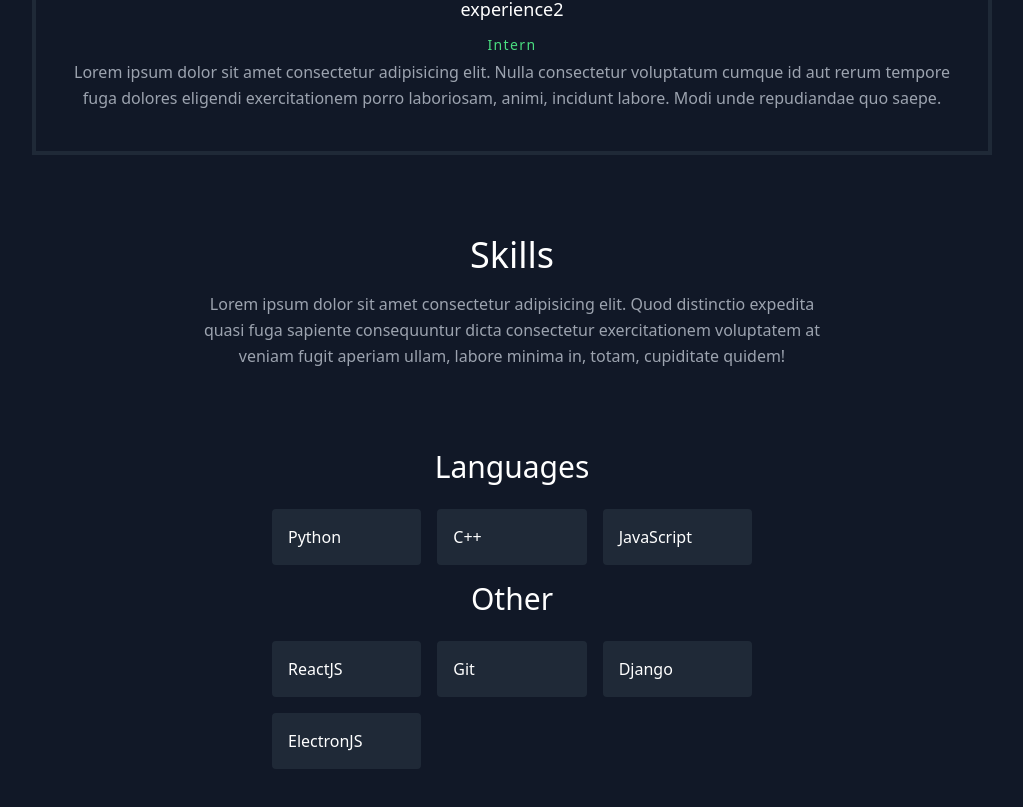
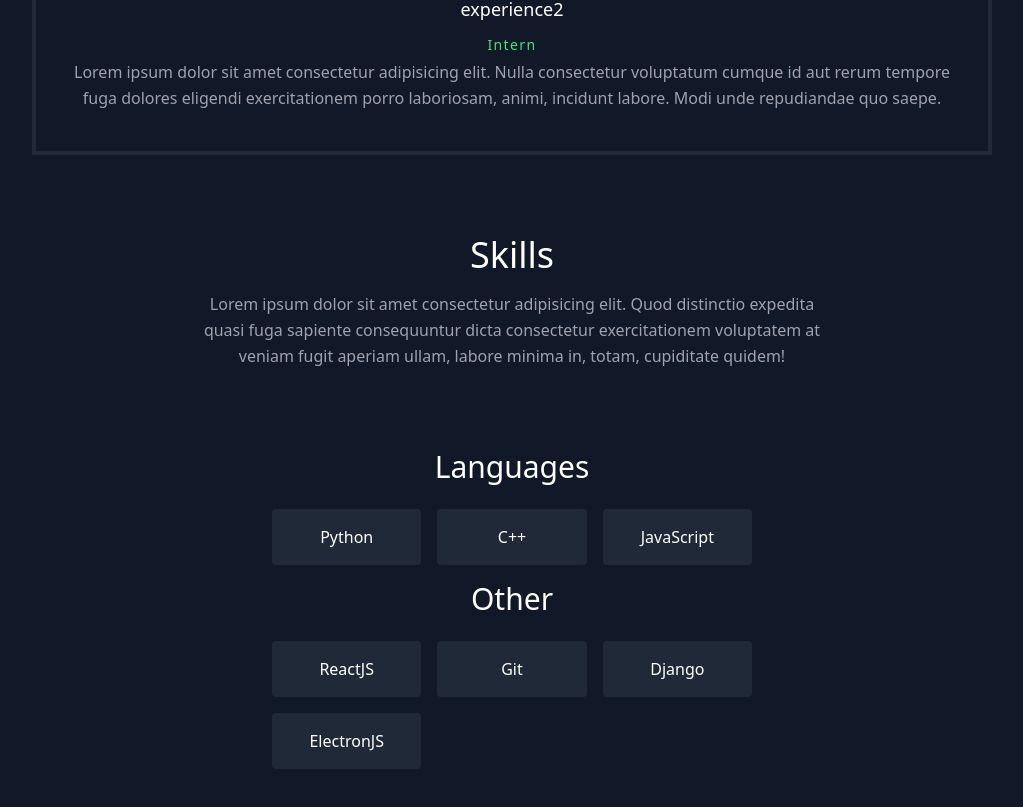
Before and after one commit to Bailejd/bailejd.github.io, a React (Create React App) app: page / in a window 1280 px wide. Shown: the part 2005-2812 px from the top of the page, without its empty margins (128-1151 px from the left). Built offline with nearby package versions, Linux system fonts and the light colour scheme; the HTML template or start-up script is replaced by a standard one.

Commit message:
Center skills text

```diff
--- a/src/components/Skills.js
+++ b/src/components/Skills.js
@@ -19,7 +19,7 @@
         <div className="flex flex-wrap lg:w-2/5 sm:mx-auto sm:mb-2 -mx-2">
           {languages.map((language) => (
             <div key={language} className="p-2 sm:w-1/3 w-full">
-              <div className="bg-gray-800 rounded flex p-4 h-full items-center">
+              <div className="bg-gray-800 rounded p-4 h-full text-center">
                 <span className="title-font font-medium text-white">
                   {language}
                 </span>
@@ -33,7 +33,7 @@
         <div className="flex flex-wrap lg:w-2/5 sm:mx-auto sm:mb-2 -mx-2">
           {others.map((other) => (
             <div key={other} className="p-2 sm:w-1/3 w-full">
-              <div className="bg-gray-800 rounded flex p-4 h-full items-center">
+              <div className="bg-gray-800 rounded p-4 h-full text-center">
                 <span className="title-font font-medium text-white">
                   {other}
                 </span>
```
